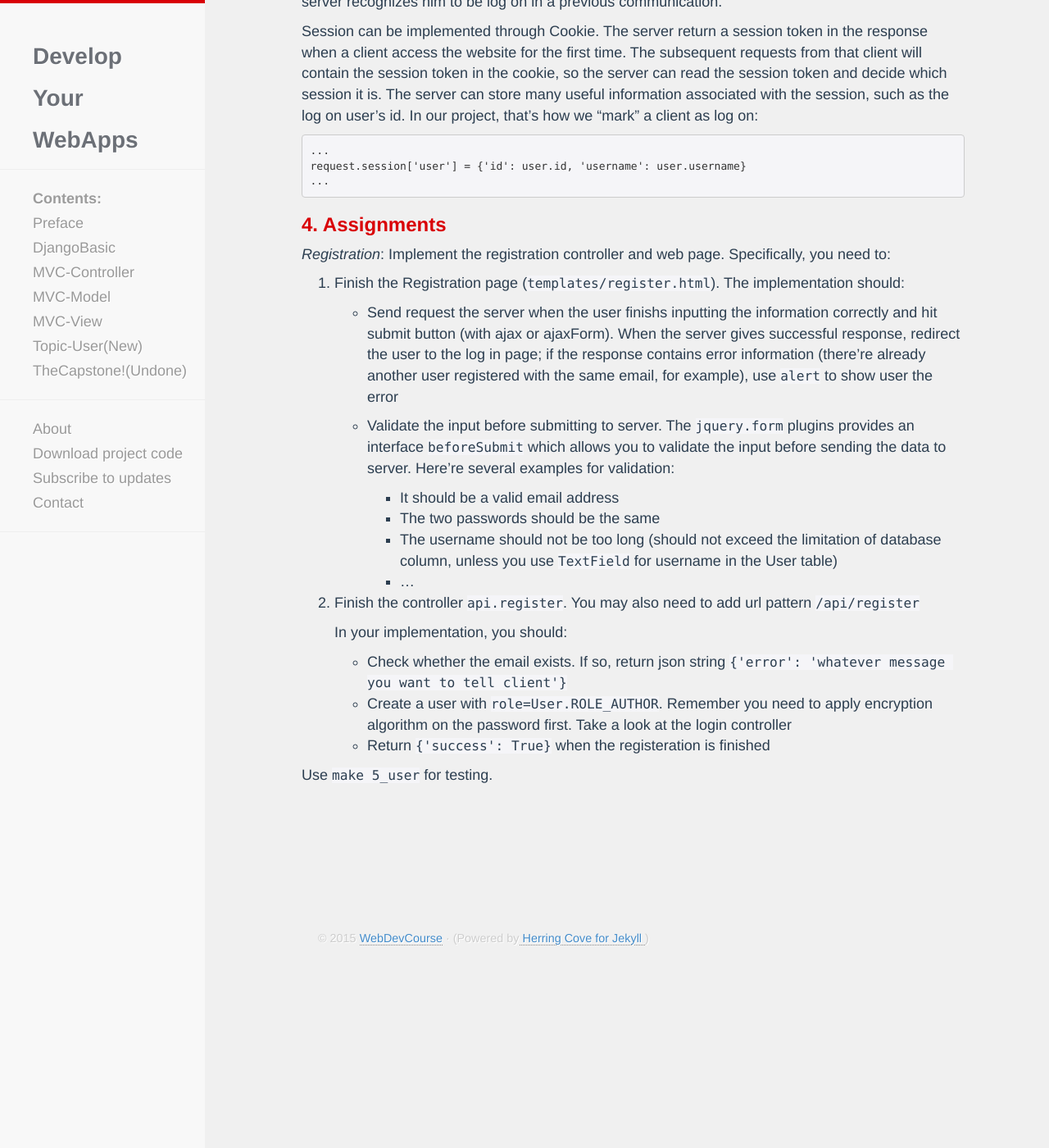
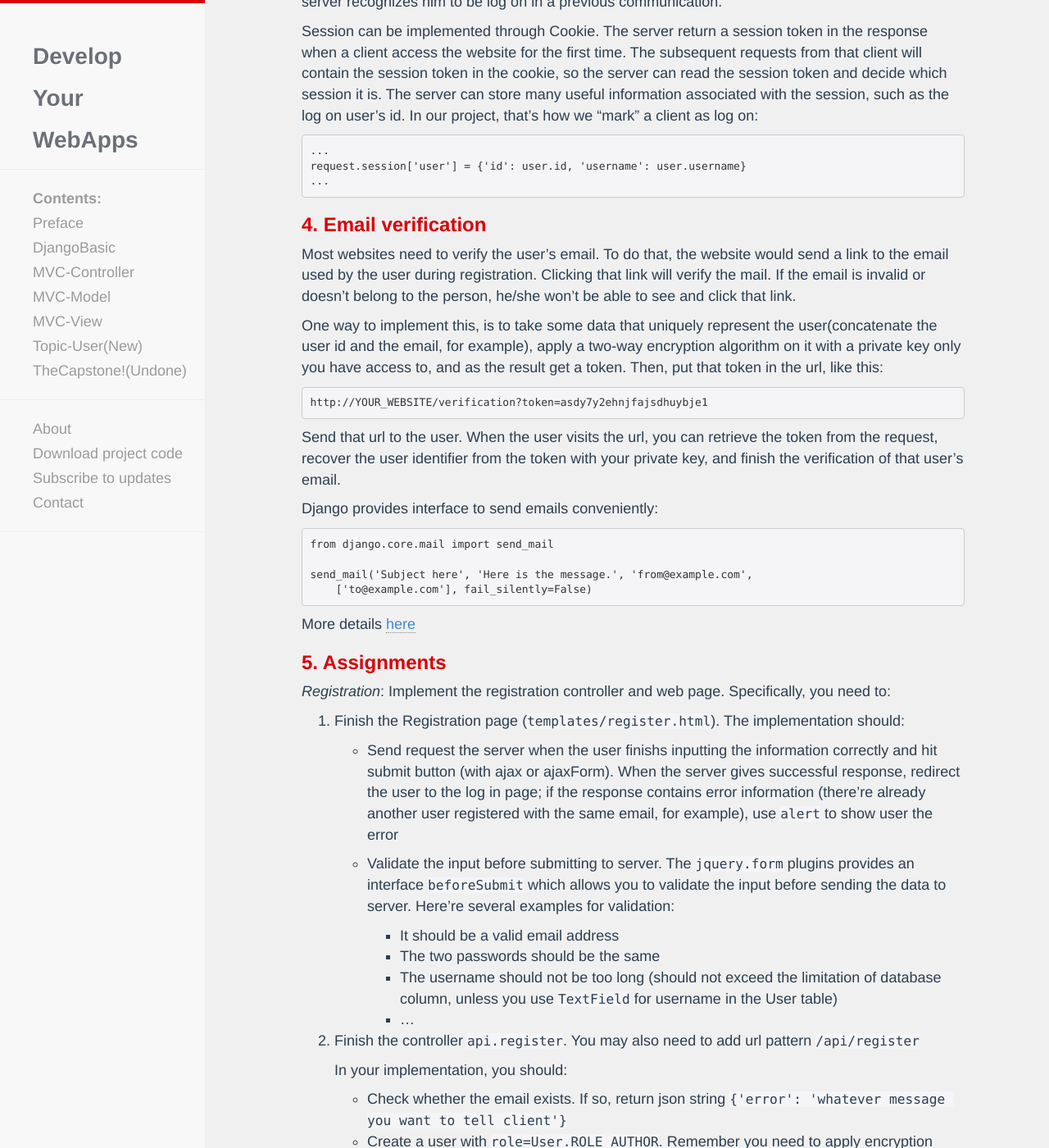
Before and after one commit to WebCoursify/webcoursify.github.io, a Jekyll site: the page built from 5-Topic-User.md, in a window 1280 px wide and 1400 px high, scrolled down 2303 px. Shown: the whole window at 82% size. Built offline with Jekyll 4.4.1, drawn with Linux system fonts in a browser that asks for light colours; nearby versions of some CDN libraries; comment, search, counter and statistics services are not loaded; before the commit the page ends 3462 px from its top, so only the background shows below that.

```diff
--- a/5-Topic-User.md
+++ b/5-Topic-User.md
@@ -72,8 +72,26 @@ Session can be implemented through Cookie. The server return a session token in
 	request.session['user'] = {'id': user.id, 'username': user.username}
 	...
 
+### 4. Email verification
 
-### 4. Assignments
+Most websites need to verify the user's email. To do that, the website would send a link to the email used by the user during registration. Clicking that link will verify the mail. If the email is invalid or doesn't belong to the person, he/she won't be able to see and click that link.
+
+One way to implement this, is to take some data that uniquely represent the user(concatenate the user id and the email, for example), apply a two-way encryption algorithm on it with a private key only you have access to, and as the result get a token. Then, put that token in the url, like this:
+
+	http://YOUR_WEBSITE/verification?token=asdy7y2ehnjfajsdhuybje1
+
+Send that url to the user. When the user visits the url, you can retrieve the token from the request, recover the user identifier from the token with your private key, and finish the verification of that user's email.
+
+Django provides interface to send emails conveniently:
+
+	from django.core.mail import send_mail
+
+	send_mail('Subject here', 'Here is the message.', 'from@example.com',
+	    ['to@example.com'], fail_silently=False)
+
+More details [here](https://docs.djangoproject.com/en/1.7/topics/email/)
+
+### 5. Assignments
 
 *Registration*: Implement the registration controller and web page. Specifically, you need to:
 
```
Also changed, not shown: 4-MVC-View.md (+2 -0 lines), ProjectSpecification.md (added, +58 -0 lines), 1 other file.
